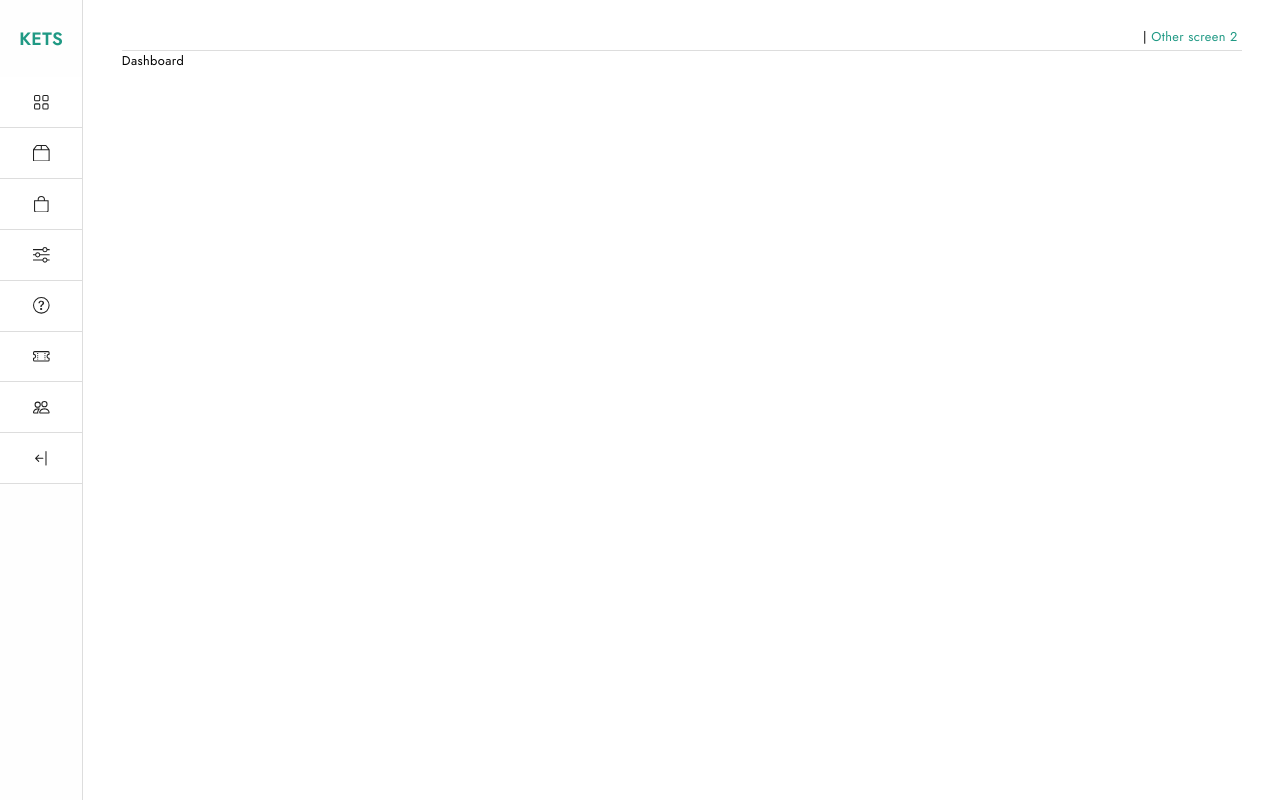
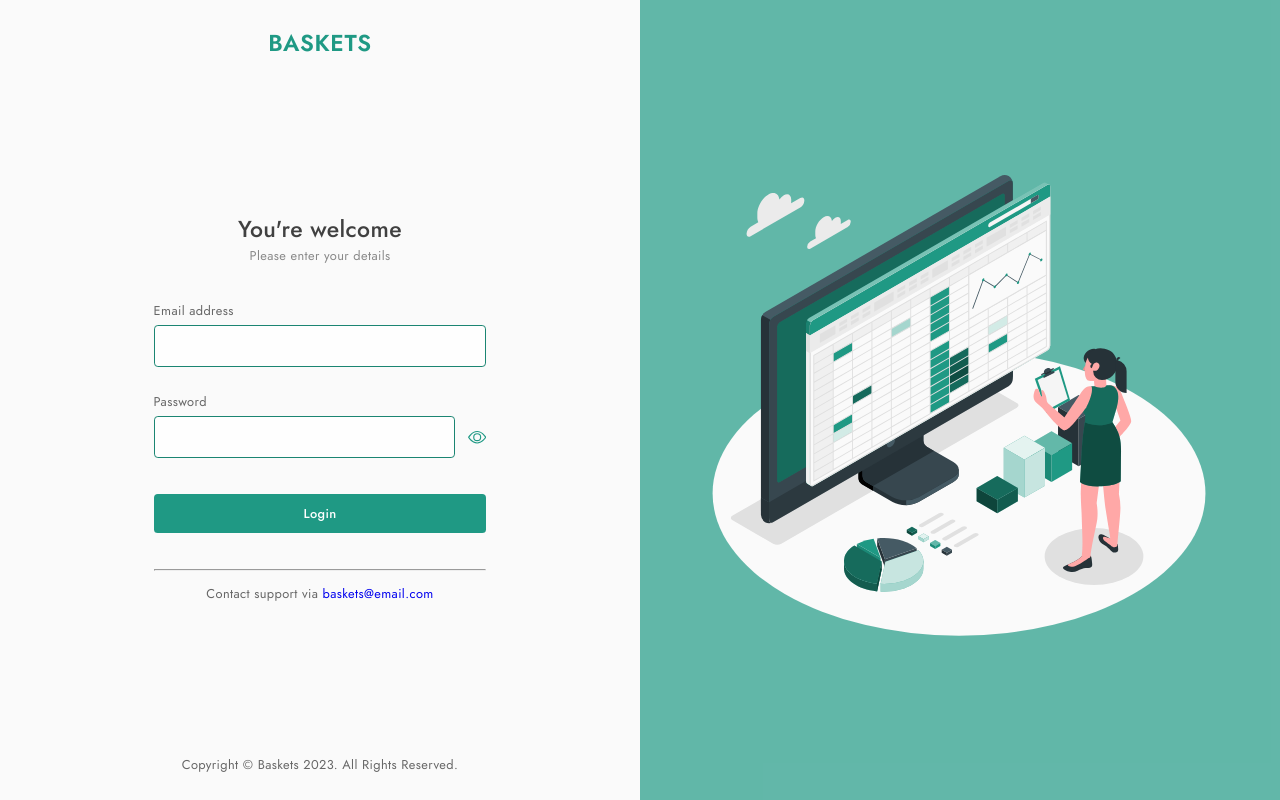
Before and after one commit to fiademm/household-inventory-app, a React (Create React App) app: page / in a window 1280 px wide. Built offline with nearby package versions, Linux system fonts and the light colour scheme.

Commit message:
Add login component

```diff
--- a/src/App.js
+++ b/src/App.js
@@ -7,12 +7,13 @@ import Help from './app/other/screens/Help';
 import Settings from './app/other/screens/Settings';
 import Products from './app/other/screens/Products';
 import Categories from './app/other/screens/Categories';
+import Login from './app/other/components/Login';
 
 const App = () => {
   return (
     <Router>
       <Routes>
-        <Route path='/' element={<Dashboard />}></Route>
+        <Route path='/' element={<Login />}></Route>
         <Route path='/Dashboard' element={<Dashboard />}></Route>
         <Route path='/Categories' element={<Categories />}></Route>
         <Route path='/Products' element={<Products />}></Route>
--- /dev/null
+++ b/src/app/other/components/Login.js
@@ -0,0 +1,64 @@
+import React, { useState } from 'react';
+import { ReactComponent as Illustration } from '../../../illustrations/Spreadsheets-amico.svg';
+import { BsEye, BsEyeSlash, BsFillEyeFill } from 'react-icons/bs';
+
+const Login = () => {
+    const [email, setEmail] = useState('');
+    const [password, setPassword] = useState('');
+    const [showPassword, setShowPassword] = useState(false);
+
+    const handleShowPassword = () => {
+        setShowPassword(!showPassword);
+    };
+
+    const handleEmailValidation = () => {
+
+    }
+
+    const handleValidation = () => {
+
+    }
+
+    return (
+        <>
+            <div className="main-component-container">
+                <section className="left">
+                    <span className="logo-text-large">BASKETS</span>
+
+                    <span className='login-form-container'>
+                        <span>
+                            <p className='welcome-text'>You're welcome</p>
+                            <p className='subtitle-text'>Please enter your details</p>
+                        </span>
+                        <span className="form-inputs-container">
+                            <span className="form-element">
+                                <label htmlFor="email" className='input-label'>Email address</label>
+                                <input required className="input-element" type="email" value={email} onChange={(event) => setEmail(event.target.value)} />
+                            </span>
+                            <span className="form-element password-element">
+                                <label htmlFor="password" className='input-label'>Password</label>
+                                <span className="password-input">
+                                    <input required className="input-element" type={showPassword ? 'text' : 'password'} value={password} onChange={(event) => setPassword(event.target.value)} />
+                                    {showPassword ? (<BsEyeSlash className="password-icon" onClick={handleShowPassword} />) : (<BsEye className="password-icon" onClick={handleShowPassword} />)}
+                                </span>
+                                {/* <span className="reset-password">Reset password</span> */}
+                            </span>
+                        </span>
+                        <button className="login-button">Login</button>
+                        <span className="support-container">
+                            <hr />
+                            <span>Contact support via <a href="mailto:">baskets@email.com</a></span>
+                        </span>
+                    </span>
+
+                    <span className="footer-text">Copyright &copy; Baskets 2023. All Rights Reserved.</span>
+                </section>
+                <section className="right">
+                    <Illustration className='illustration' />
+                </section>
+            </div>
+        </>
+    );
+};
+
+export default Login;
--- a/src/app/other/styles/Styles.css
+++ b/src/app/other/styles/Styles.css
@@ -124,3 +124,130 @@ a {
 .colored-page-link {
     color: #1f9984;
 }
+
+/* Login Component */
+.main-component-container .left, .main-component-container .right {
+    display: flex;
+    flex-direction: column;
+    align-items: center;
+    height: 100vh;
+    width: 50%;
+}
+
+.main-component-container .left {
+    background-color: #fafafa;
+    justify-content: space-between;
+}
+
+.main-component-container .right {
+    background-color: #26baa0;
+    background-color: rgba(31, 153, 132, 0.7);
+    justify-content: center;
+}
+
+.logo-text-large {
+    color: #1f9984;
+    cursor: pointer;
+    font-size: 1.8vw;
+    font-family: 'Jost-Semi';
+    letter-spacing: .05vw;
+    padding: 2vw 0;
+}
+
+.login-form-container {
+    display: flex;
+    flex-direction: column;
+    text-align: center;
+    padding: 0 24%;
+    gap: 2.8vw;
+    width: 100%;
+}
+
+.welcome-text {
+    color: #404040;
+    font-family: 'Jost-Medium';
+    font-size: 1.8vw;
+}
+
+.subtitle-text {
+    color: #888;
+}
+
+.form-inputs-container {
+    display: flex;
+    flex-direction: column;
+    gap: 2vw;
+}
+
+.form-element {
+    display: flex;
+    flex-direction: column;
+    text-align: left;
+    gap: 0.4vw;
+}
+
+.password-element {
+    display: flex;
+    flex-direction: column;
+    gap: 0.4vw;
+}
+
+.input-label {
+    color: #666;
+}
+
+.input-element:focus {
+    background-color: #e8f0fe;
+    border: 0.01vw solid #1b8572;
+    outline: none;
+}
+
+.input-element {
+    background-color: #fefefe;
+    border: 0.01vw solid #1b8572;
+    border-radius: .3vw;
+    padding: 0.8vw 1vw;
+    width: 100%;
+}
+
+.password-input {
+    display: flex;
+    align-items: center;
+    flex-direction: row;
+    gap: 1vw;
+}
+
+.password-icon {
+    color: #1f9984;
+    font-size: 1.6vw;
+}
+
+.reset-password {
+    color: #1f9984;
+}
+
+.support-container {
+    color: #666;
+    display: flex;
+    flex-direction: column;
+    gap: 1vw;
+}
+
+.login-button {
+    background-color: #1f9984;
+    border: none;
+    border-radius: .3vw;
+    color: #fefefe;
+    font-family: 'Jost-Medium';
+    outline: none;
+    padding: 0.8vw 0;
+}
+
+.footer-text {
+    color: #666;
+    padding: 2vw 0;
+}
+
+.illustration {
+    width: 80%;
+}
--- a/src/index.css
+++ b/src/index.css
@@ -53,13 +53,13 @@
 
 
 * {
-  margin: 0;
-  padding: 0;
   box-sizing: border-box;
   background-color: transparent;
   font-family: 'Jost-Book';
   font-size: 1vw;
   letter-spacing: .03vw;
+  margin: 0;
+  padding: 0;
 }
 
 body {
```
Also changed, not shown: src/illustrations/Spreadsheets-amico.svg (added).
